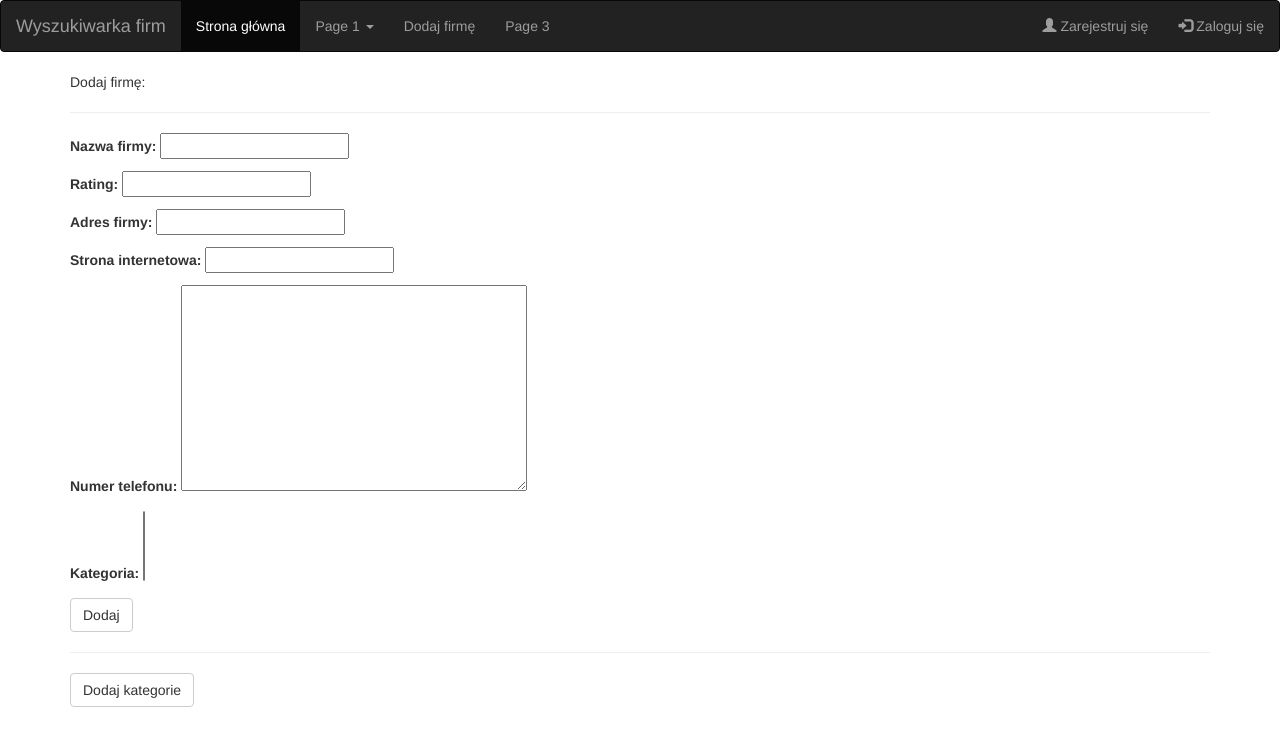
After one commit to KarinaWolos/Website_Project, a Django app: page /add_company in a window 1280 px wide. The commit adds this page. Shown: the top 746 px of the page. Run offline with Django 3.2, Linux system fonts and the light colour scheme; data that the repository does not hold is empty; some libraries are stand-ins or nearby versions.

Commit message:
Third commit

```diff
--- a/companymarketservice/companyapp/models.py
+++ b/companymarketservice/companyapp/models.py
@@ -7,7 +7,7 @@ from phone_field import PhoneField
 # Create your models here.
 
 class Category(models.Model):
-    name = models.CharField(max_length=128, verbose_name='Nazwa kategorii')
+    name = models.CharField(max_length=128, verbose_name='Kategoria')
 
     def __str__(self):
         return self.name
@@ -18,5 +18,5 @@ class Company(models.Model):
     rating = models.FloatField()
     address = models.CharField(max_length=128, verbose_name='Adres firmy')
     website = models.URLField(max_length=200, verbose_name='Strona internetowa')
-    phone = PhoneField(blank=True, help_text='Numer kontaktowy', verbose_name='Numer telefonu')
-    category = models.ManyToManyField(Category)
+    phone = PhoneField(blank=True, verbose_name='Numer telefonu')
+    category = models.ManyToManyField(Category, verbose_name='Kategoria')
--- /dev/null
+++ b/companymarketservice/companyapp/templates/AddCompany.html
@@ -0,0 +1,16 @@
+{% extends 'base.html' %}
+
+{% block content %}
+
+Dodaj firmę: <hr/>
+    <form method="post">
+        <div class="form-group">
+        {% csrf_token %}
+        {{ form.as_p}}
+        <button type="submit" class="btn btn-default">Dodaj</button>
+        </div>
+    </form><hr/>
+    <a href="{% url 'add-category' %}"><button type="submit" class="btn btn-default">Dodaj kategorie</button></a>
+
+
+{% endblock %}
--- a/companymarketservice/companymarketservice/settings.py
+++ b/companymarketservice/companymarketservice/settings.py
@@ -37,6 +37,7 @@ INSTALLED_APPS = [
     'django.contrib.sessions',
     'django.contrib.messages',
     'django.contrib.staticfiles',
+    'phone_field',
     'serviceapp',
     'companyapp'
 ]
--- a/companymarketservice/companymarketservice/urls.py
+++ b/companymarketservice/companymarketservice/urls.py
@@ -16,10 +16,12 @@ Including another URLconf
 from django.conf.urls import url
 from django.urls import path
 from django.contrib import admin
-from serviceapp.views import MainView
+from serviceapp.views import MainView, AddCompanyView, AddCategoryView
 
 urlpatterns = [
     path('admin/', admin.site.urls),
-    path('', MainView.as_view(), name='main')
+    path('', MainView.as_view(), name='main'),
+    path('add_company', AddCompanyView.as_view(), name='add-company'),
+    path('add_category', AddCategoryView.as_view(), name='add-category')
 
 ]
--- a/companymarketservice/serviceapp/templates/base.html
+++ b/companymarketservice/serviceapp/templates/base.html
@@ -11,10 +11,10 @@
  <nav class="navbar navbar-inverse">
   <div class="container-fluid">
     <div class="navbar-header">
-      <a class="navbar-brand" href="#">Wyszukiwarka firm</a>
+      <a class="navbar-brand" href="{% url 'main' %}">Wyszukiwarka firm</a>
     </div>
     <ul class="nav navbar-nav">
-      <li class="active"><a href="#">Strona główna</a></li>
+      <li class="active"><a href="{% url 'main' %}">Strona główna</a></li>
       <li class="dropdown">
         <a class="dropdown-toggle" data-toggle="dropdown" href="#">Page 1
         <span class="caret"></span></a>
@@ -24,7 +24,7 @@
           <li><a href="#">Page 1-3</a></li>
         </ul>
       </li>
-      <li><a href="#">Page 2</a></li>
+      <li><a href="{% url 'add-company' %}"> Dodaj firmę </a></li>
       <li><a href="#">Page 3</a></li>
     </ul>
       <ul class="nav navbar-nav navbar-right">
@@ -33,5 +33,6 @@
       </ul>
   </div>
 </nav>
+    <div id="content" class="container">{% block content %}{% endblock %}</div>
 </body>
 </html>
--- a/companymarketservice/serviceapp/views.py
+++ b/companymarketservice/serviceapp/views.py
@@ -1,8 +1,23 @@
 from django.shortcuts import render
-from django.views.generic import TemplateView
+from django.views.generic import TemplateView, CreateView
+from companyapp.models import Company, Category
 
 
 # Create your views here.
 
 class MainView(TemplateView):
     template_name = 'base.html'
+
+
+class AddCompanyView(CreateView):
+    model = Company
+    fields = '__all__'
+    template_name = 'AddCompany.html'
+    success_url = ('/companies_list')
+
+
+class AddCategoryView(CreateView):
+    model = Category
+    fields = '__all__'
+    template_name = 'AddCategory.html'
+    success_url = ('/add_company')
```
Also changed, not shown: companymarketservice/companyapp/templates/AddCategory.html (added, +15 -0 lines), companymarketservice/fake_data.py (added, +18 -0 lines).
